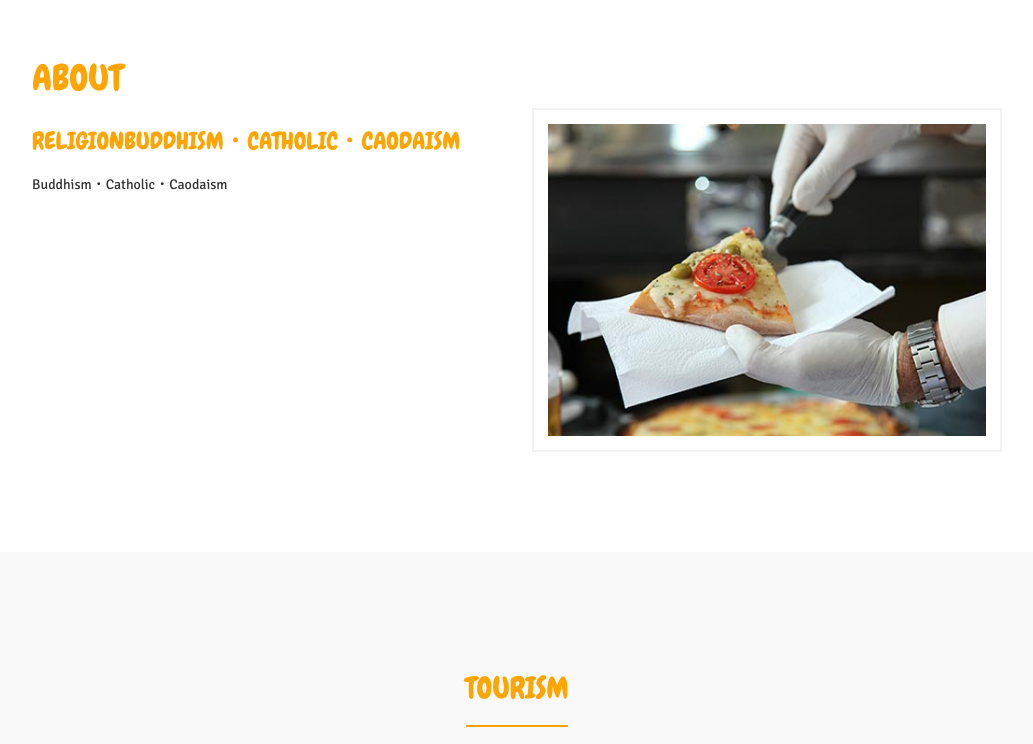
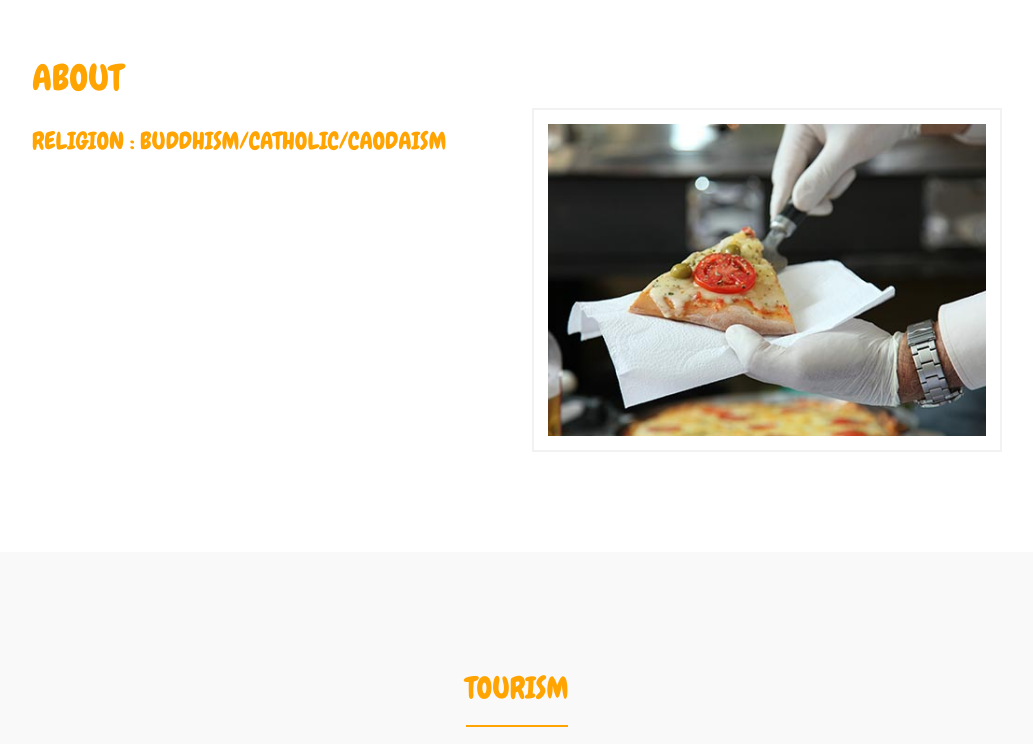
Before and after one commit to swuPooh/web, a plain HTML site: page index.html in a window 1280 px wide. Shown: the part 980-1724 px from the top of the page, without its empty margins (123-1156 px from the left). Drawn offline with Linux system fonts and the light colour scheme; some packages are replaced by stand-ins of ours.

Commit message:
Update index.html

```diff
--- a/index.html
+++ b/index.html
@@ -80,8 +80,8 @@
 					<h1 class="text-uppercase">About</h1>
 				</div>
 				<div class="col-md-6 col-sm-6">
-					<h3 class="text-uppercase padding-bottom-10">ReligionBuddhism・Catholic・Caodaism</h3>
-					<p>Buddhism・Catholic・Caodaism</p>
+					<h3 class="text-uppercase padding-bottom-10">Religion : Buddhism/catholic/Caodaism</h3>
+					<p></p>
 				</div>
 				<div class="col-md-6 col-sm-6">
 					<img src="images/about-img1.jpg" class="img-responsive img-bordered img-about" alt="about img">
```
